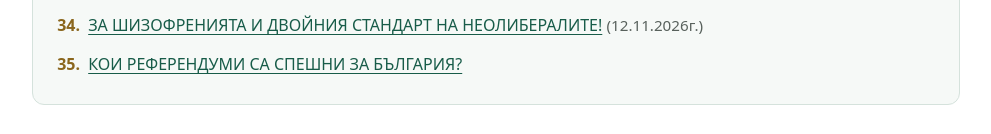
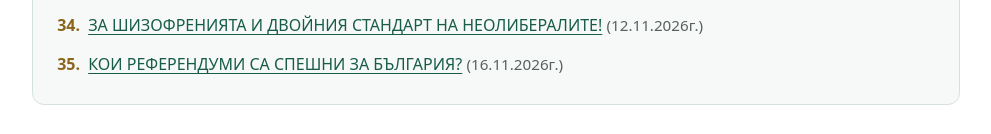
Before and after one commit to Ludmil1977/ludmil1977.github.io, a plain HTML site: page anti-mafiа/index.html in a window 1280 px wide. Shown: the part 1671-1805 px from the top of the page, without its empty margins (144-1135 px from the left). Drawn offline with Linux system fonts and the light colour scheme.

Commit message:
Add the publication date for part 35

```diff
--- a/anti-mafiа/index.html
+++ b/anti-mafiа/index.html
@@ -68,7 +68,7 @@
             <li id="part-32"><a href="https://www.facebook.com/ludmil.millev/posts/pfbid0EownURQb3z5WouUQYuU8189hwDxM7mJz6KhxzCKiecAc7hQMLPt45kbcVW1ERu4fl">ВНИМАНИЕ! ДОБРИТЕ ИДЕИ, ПОНЯТИЯ И ПРИНЦИПИ БЪРЗО И ЛЕСНО СЕ ОБЕЗЦЕНЯВАТ В ПУБЛИЧНОТО ПРОСТРАНСТВО, КОГАТО СЕ ПРИЛАГАТ НЕПРАВИЛНО ИЛИ ЗЛОНАМЕРЕНО!</a> <span class="method-contents-date">(<time datetime="2026-10-30">30.10.2026г.</time>)</span></li>
             <li id="part-33"><a href="https://www.facebook.com/ludmil.millev/posts/pfbid0NKFrLFnFXnMyB39vQnM2AiWQMnYBtBt4MSybr71XxZ3K5RozzPCPKBoZwv774SvHl">ДА УНИЩОЖИМ ЗАДРУЖНО ТЪРГОВИЯТА НА СТАТУКВОТО ЧРЕЗ АНТИПАЗАРНИ ДОМАШНИ ПРОДУКТИ И НАТУРАЛНА РАЗМЯНА!</a> <span class="method-contents-date">(<time datetime="2026-11-11">11.11.2026г.</time>)</span></li>
             <li id="part-34"><a href="https://www.facebook.com/ludmil.millev/posts/pfbid0f2PPuVfC3e69S9mnijfYdojZypS9Z7ASeihgSxaRCyGQajtNdYFPzr6p5BwxVt9nl">ЗА ШИЗОФРЕНИЯТА И ДВОЙНИЯ СТАНДАРТ НА НЕОЛИБЕРАЛИТЕ!</a> <span class="method-contents-date">(<time datetime="2026-11-12">12.11.2026г.</time>)</span></li>
-            <li id="part-35"><a href="https://www.facebook.com/ludmil.millev/posts/pfbid02EZCatbykT43FhfrNVvDC7xnR1d9jxCmeXnCnNKaRXyRoWHFVSJfbHogwLtYgeQo4l">КОИ РЕФЕРЕНДУМИ СА СПЕШНИ ЗА БЪЛГАРИЯ?</a></li>
+            <li id="part-35"><a href="https://www.facebook.com/ludmil.millev/posts/pfbid02EZCatbykT43FhfrNVvDC7xnR1d9jxCmeXnCnNKaRXyRoWHFVSJfbHogwLtYgeQo4l">КОИ РЕФЕРЕНДУМИ СА СПЕШНИ ЗА БЪЛГАРИЯ?</a> <span class="method-contents-date">(<time datetime="2026-11-16">16.11.2026г.</time>)</span></li>
         </ol>
     </nav>
 </article>
```
